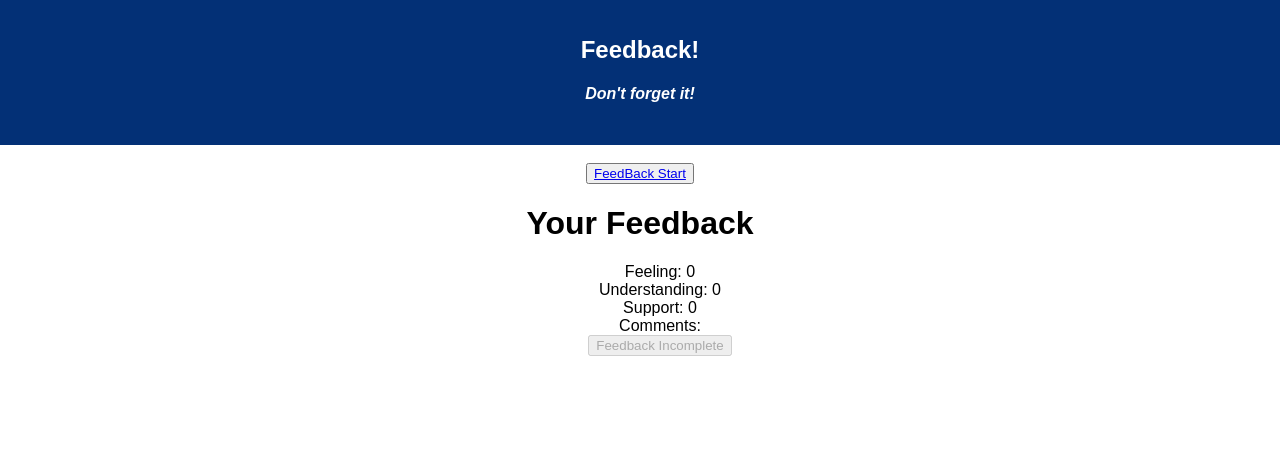
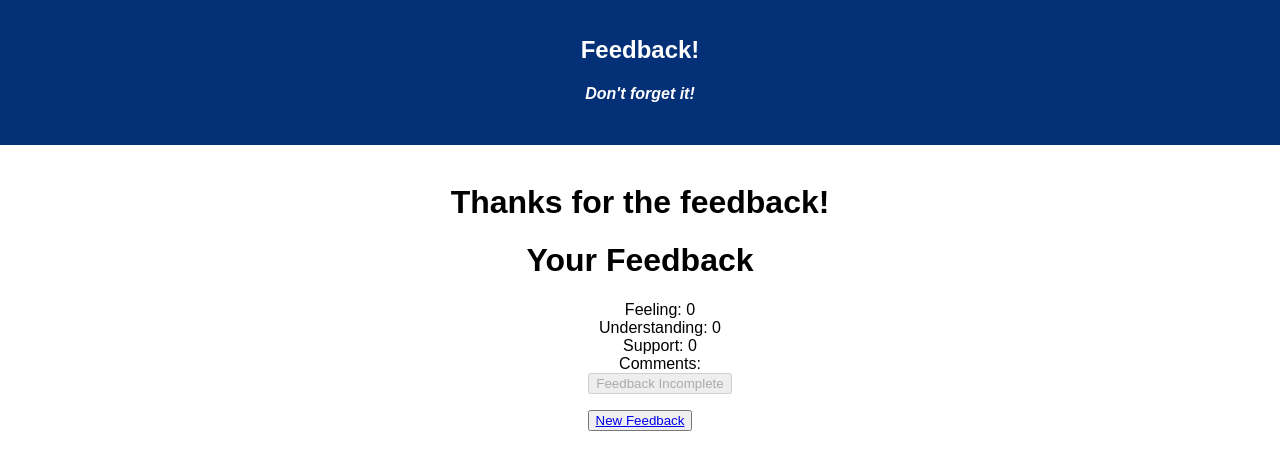
Before and after one commit to Buckhalton/Weekend-Challenge-5, a React (Create React App) app: page /#/thankyou in a window 1280 px wide. Shown: the top 470 px of the page. Built offline with nearby package versions, Linux system fonts and the light colour scheme.

Commit message:
adds thank you page with new feedback button.

```diff
--- a/src/components/App/App.js
+++ b/src/components/App/App.js
@@ -8,6 +8,7 @@ import PageFour from '../PageFour/PageFour';
 import Header from '../Header/Header';
 import {HashRouter as Router, Route, Link} from 'react-router-dom';
 import {connect} from 'react-redux';
+import ThankYou from '../ThankYou/ThankYou';
 
 class App extends Component {
   render() {
@@ -16,12 +17,13 @@ class App extends Component {
         <Header/>
         <Router>
           <div>
-          <button><Link to="/1">FeedBack Start</Link></button>
             <Route path="/1" component={PageOne}/>
             <Route path="/2" component={PageTwo}/>
             <Route path="/3" component={PageThree}/>
             <Route path="/4" component={PageFour}/>
+            <Route path="/thankyou" component={ThankYou}/>
             <Feedback/>
+            <button><Link to="/1">New Feedback</Link></button>
           </div>
         </Router>
       </div>
--- a/src/components/PageFour/PageFour.js
+++ b/src/components/PageFour/PageFour.js
@@ -22,7 +22,7 @@ class PageFour extends Component {
       <div className="App">
         <h1>Do you have any additional comments?</h1>
             <input onChange={this.changeState} type="text" placeholder="Any comments?" name="comments"/>
-        <button onClick={this.sendToRedux}><Link to="/">Finish</Link></button>
+        <button onClick={this.sendToRedux}><Link to="/thankyou">Finish</Link></button>
       </div>
     );
   }
--- /dev/null
+++ b/src/components/ThankYou/ThankYou.js
@@ -0,0 +1,17 @@
+import React, { Component } from 'react';
+import {connect} from 'react-redux';
+import { withRouter } from 'react-router-dom';
+
+
+
+class ThankYou extends Component {
+  render() {
+    return (
+      <div className="App">
+        <h1>Thanks for the feedback!</h1>
+      </div>
+    );
+  }
+}
+
+export default withRouter(connect()(ThankYou));
```
